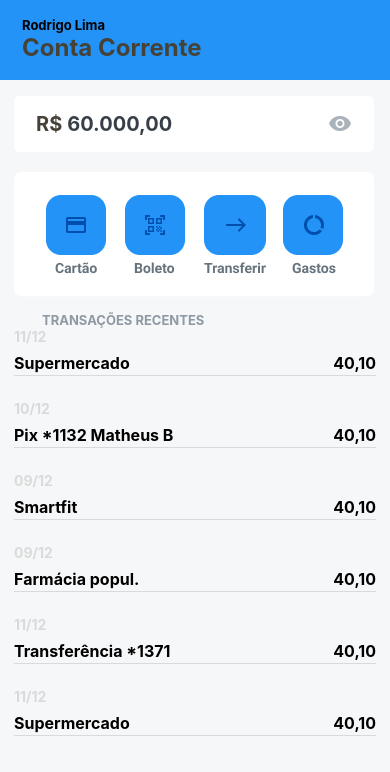
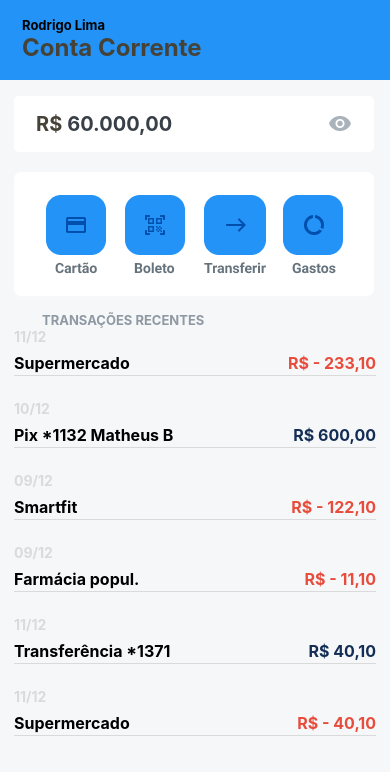
Before and after one commit to zrodrigolimaz/FinanceBank-React-Native, a React Native app: screen / in a window 390 px wide. Shown: the top 772 px of the page. Built offline with nearby package versions, Linux system fonts and the light colour scheme.

Commit message:
Adicionada renderização condicional nos estilos dos itens

```diff
--- a/src/components/Movements/index.js
+++ b/src/components/Movements/index.js
@@ -14,7 +14,10 @@ export default function Movements( {data} ) {
 
        <View style={styles.content}>
            <Text style={styles.label}>{data.label}</Text>
-           <Text style={styles.value}>{data.value}</Text>
+           <Text
+           style={data.type ==='receita' ? styles.value : styles.expenses}
+           >
+                {data.type === 'receita' ? `R$ ${data.value}` : `R$ - ${data.value}`}</Text>
 
        </View>
    </TouchableOpacity>
@@ -44,7 +47,12 @@ const styles = StyleSheet.create ({
     },
     value: {
         fontSize:16,
-        // color:'#2ecc71',
+        color:'#132D54',
+        fontWeight:'bold',
+    },
+    expenses:{
+        fontSize:16,
+        color: '#e74c3c',
         fontWeight:'bold',
     }
 
--- a/src/pages/Home/index.js
+++ b/src/pages/Home/index.js
@@ -9,28 +9,28 @@ const list = [
 {
   id: 1 ,
   label: 'Supermercado',
-  value: '40,10',
+  value: '233,10',
   date: "11/12",
   type:'despesa',
 },
 {
   id: 2 ,
   label: 'Pix *1132 Matheus B',
-  value: '40,10',
+  value: '600,00',
   date: "10/12",
   type: 'receita',
 },
 {
   id: 3 ,
   label: 'Smartfit',
-  value: '40,10',
+  value: '122,10',
   date: "09/12",
   type: 'despesa',
 },
 {
   id: 4 ,
   label: 'Farmácia popul.',
-  value: '40,10',
+  value: '11,10',
   date: "09/12",
   type: 'despesa',
 },
```
